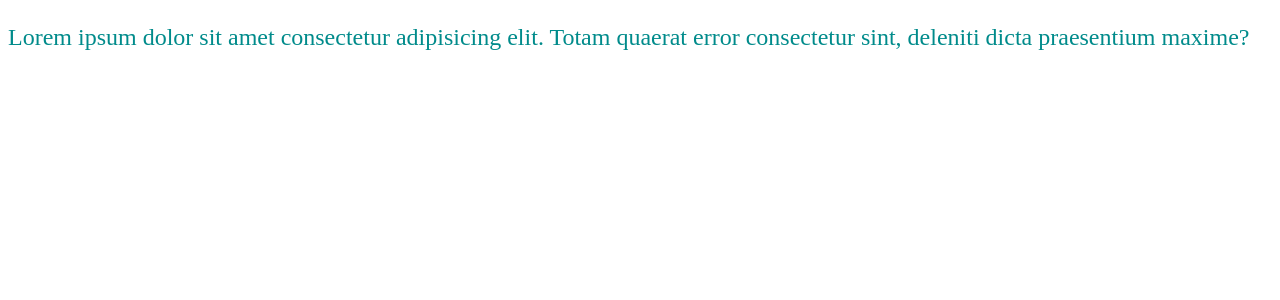
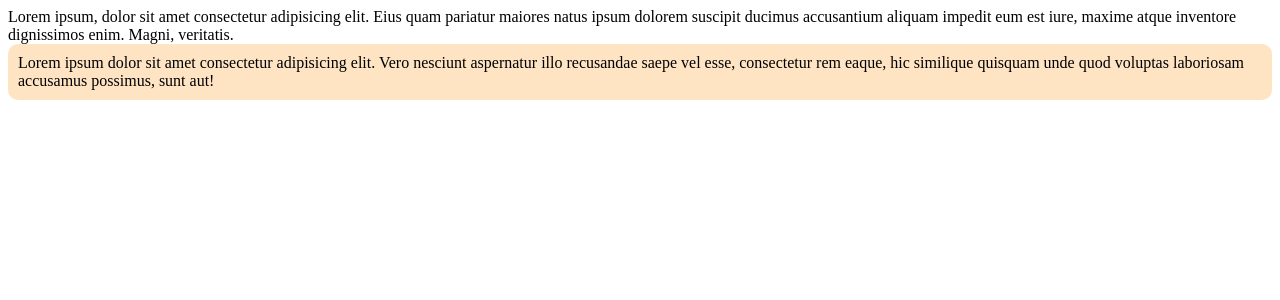
Before and after one commit to augustoprogramador/app-vuejs, a Vue app: page / in a window 1280 px wide. Shown: the top 300 px of the page. Built offline with nearby package versions, Linux system fonts and the light colour scheme.

Commit message:
Aprendendo sobre estilização no Vue.js

```diff
--- a/src/App.vue
+++ b/src/App.vue
@@ -1,23 +1,17 @@
 <template>
   <div>
-    <AppHeader>
-      <!-- <template v-slot:title>
-        Home
-      </template> -->
-      <template v-slot:description>
-        <p>Lorem ipsum dolor sit amet consectetur adipisicing elit. Totam quaerat error consectetur sint, deleniti dicta praesentium maxime?</p>
-      </template>
-    </AppHeader>
+    <div class="card">Lorem ipsum, dolor sit amet consectetur adipisicing elit. Eius quam pariatur maiores natus ipsum dolorem suscipit ducimus accusantium aliquam impedit eum est iure, maxime atque inventore dignissimos enim. Magni, veritatis.</div>
+    <BaseCard/>
   </div>
 </template>
 
 <script>
-import AppHeader from './components/AppHeader.vue';
+import BaseCard from './components/BaseCard.vue';
 
 export default {
   name: 'App',
   components: {
-    AppHeader
+    BaseCard
   },
   data() {
     return {
@@ -27,36 +21,12 @@ export default {
   },
 
   // HOOKS
-  // beforeCreate() {
-  //   console.log('beforeCreate', {
-  //     Estado: this.name,
-  //     DOM: this.$el
-  //   })
-  // },
-  // created() {
-  //   console.log('created', {
-  //     Estado: this.name,
-  //     DOM: this.$el
-  //   })
-  // },
-  // beforeMount() {
-  //   console.log('beforeMount', {
-  //     Estado: this.name,
-  //     DOM: this.$el
-  //   })
-  // },
-  // mounted() {
-  //   console.log('mounted', {
-  //     Estado: this.name,
-  //     DOM: this.$el
-  //   })
-  // },
-  beforeUpdate() {
-    console.log('beforeUpdate')
-  },
-  updated() {
-    console.log('updated')
-  },
+  beforeCreate() {},
+  created() {},
+  beforeMount() {},
+  mounted() {},
+  beforeUpdate() {},
+  updated() {},
 
 
   watch: {
--- /dev/null
+++ b/src/assets/css/styles.css
@@ -0,0 +1,5 @@
+.card {
+    background-color: bisque;
+    padding: 10px;
+    border-radius: 10px;
+}
--- /dev/null
+++ b/src/components/BaseCard.vue
@@ -0,0 +1,13 @@
+<template>
+    <div class="card">
+        Lorem ipsum dolor sit amet consectetur adipisicing elit. Vero nesciunt aspernatur illo recusandae saepe vel esse, consectetur rem eaque, hic similique quisquam unde quod voluptas laboriosam accusamus possimus, sunt aut!
+    </div>
+</template>
+
+<style scoped>
+    .card {
+        background-color: bisque;
+        padding: 10px;
+        border-radius: 10px;
+    }
+</style>
--- a/src/main.js
+++ b/src/main.js
@@ -1,3 +1,4 @@
+// import '@/assets/css/styles.css'
 import { createApp } from 'vue'
 import App from './App.vue'
 
```
